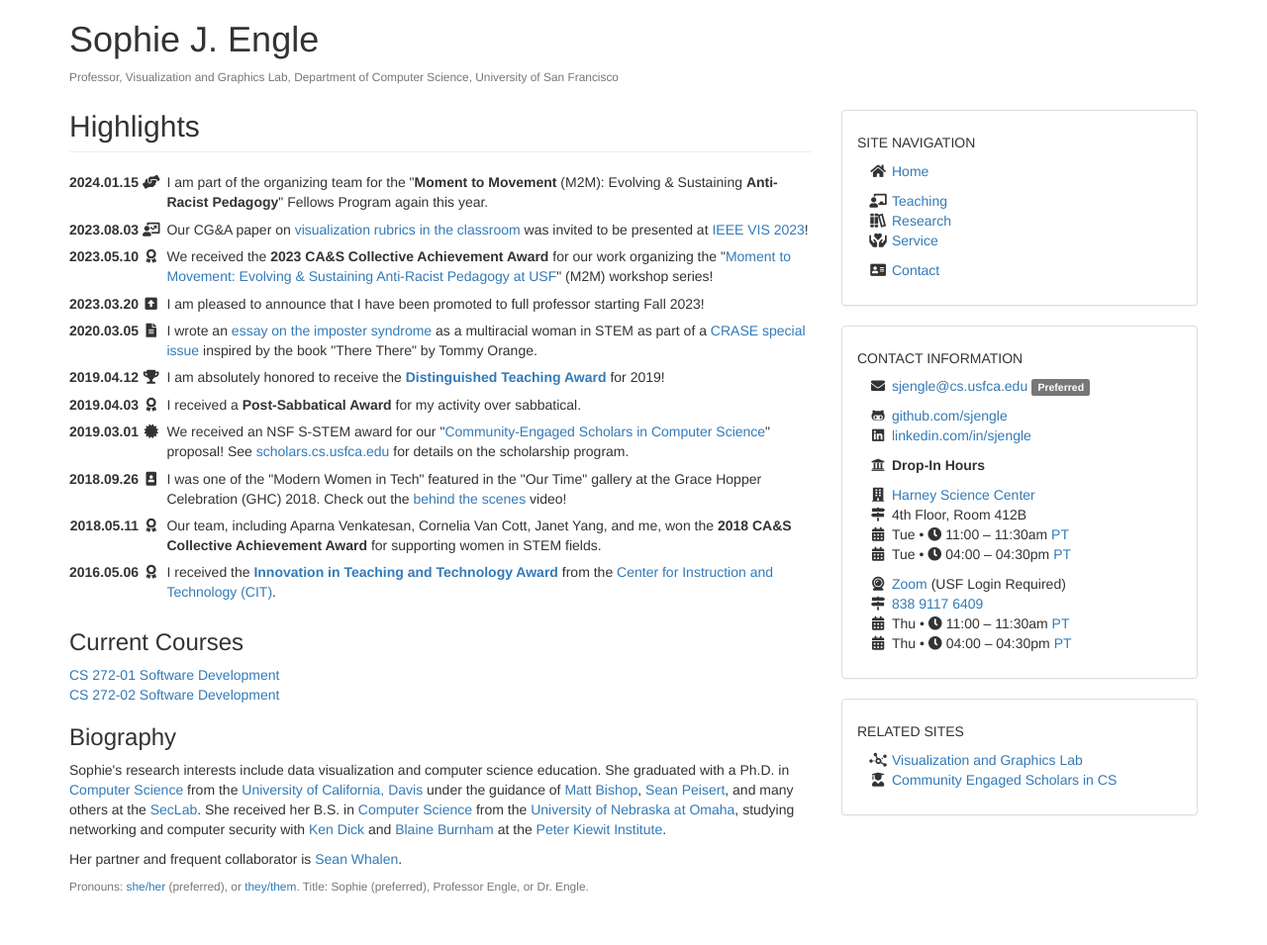
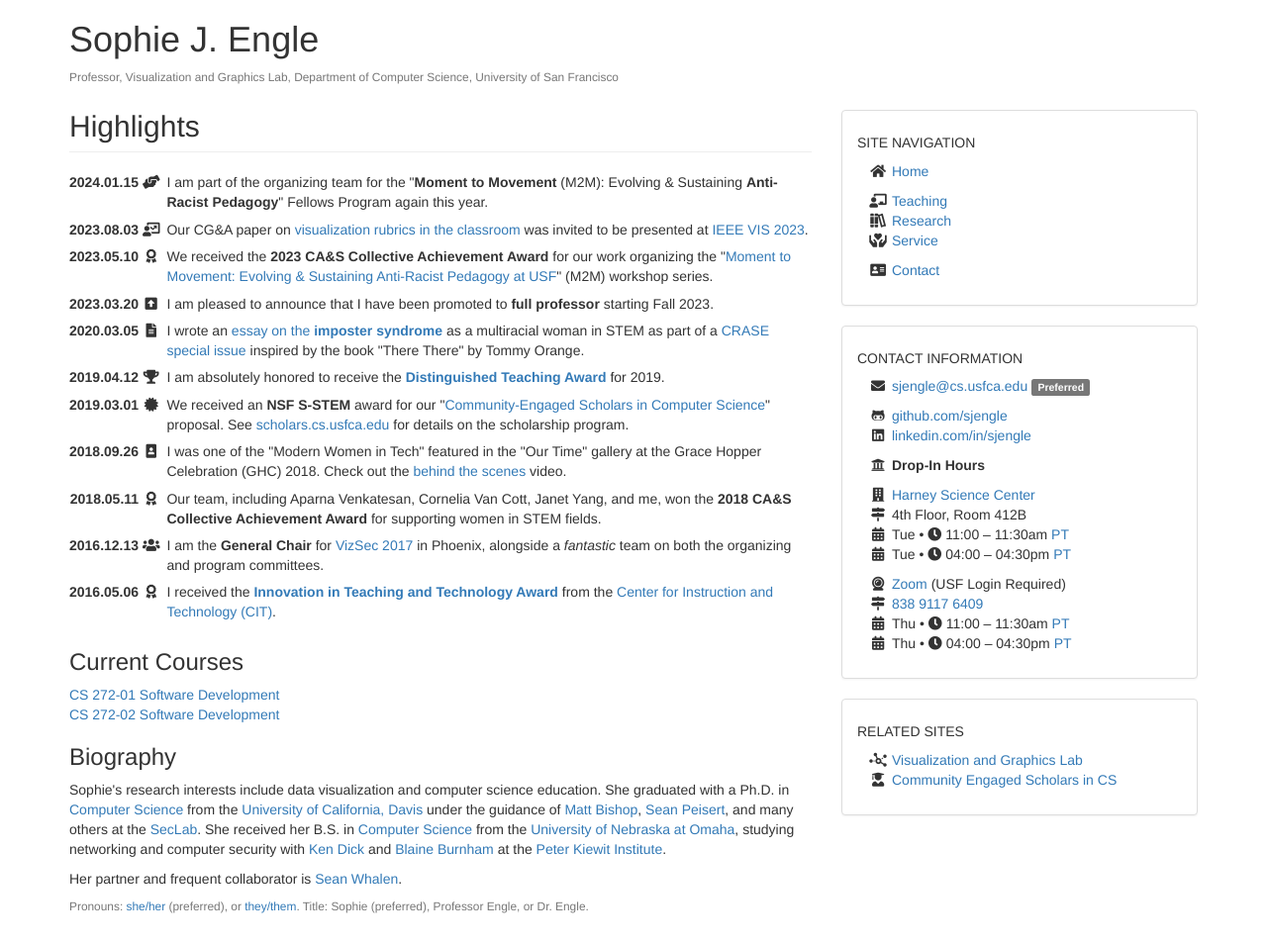
Before and after one commit to sjengle/sjengle.github.io, a Jekyll site: the page built from index.html, in a window 1280 px wide. Shown: the whole page at 99% size. Built offline with Jekyll 4.4.1, drawn with Linux system fonts in a browser that asks for light colours.

Commit message:
Tweaking old blurbs

```diff
--- a/index.html
+++ b/index.html
@@ -13,42 +13,42 @@ title: Highlights
 
     <tr>
       <th>2023.08.03 <i class="fas fa-fw fa-user-chart"></i></th>
-      <td>Our CG&amp;A paper on <a href="https://doi.org/10.1109/MCG.2022.3149683">visualization rubrics in the classroom</a> was invited to be presented at <a href="https://ieeevis.org/year/2023/welcome">IEEE VIS 2023</a>!</td>
+      <td>Our CG&amp;A paper on <a href="https://doi.org/10.1109/MCG.2022.3149683">visualization rubrics in the classroom</a> was invited to be presented at <a href="https://ieeevis.org/year/2023/welcome">IEEE VIS 2023</a>.</td>
     </tr>
 
     <tr>
       <th>2023.05.10 <i class="fas fa-fw fa-award"></i></th>
-      <td>We received the <strong>2023 CA&amp;S Collective Achievement Award</strong> for our work organizing the "<a href="https://usfca.hosted.panopto.com/Panopto/Pages/Viewer.aspx?id=622272d5-af86-4604-9f8f-afbe015841f4">Moment to Movement: Evolving & Sustaining Anti-Racist Pedagogy at USF</a>" (M2M) workshop series!</td>
+      <td>We received the <strong>2023 CA&amp;S Collective Achievement Award</strong> for our work organizing the "<a href="https://usfca.hosted.panopto.com/Panopto/Pages/Viewer.aspx?id=622272d5-af86-4604-9f8f-afbe015841f4">Moment to Movement: Evolving & Sustaining Anti-Racist Pedagogy at USF</a>" (M2M) workshop series.</td>
     </tr>
 
     <tr>
       <th>2023.03.20 <i class="fas fa-fw fa-arrow-alt-square-up"></i></th>
-      <td>I am pleased to announce that I have been promoted to full professor starting Fall 2023!</td>
+      <td>I am pleased to announce that I have been promoted to <strong>full professor</strong> starting Fall 2023.</td>
     </tr>
 
     <tr>
       <th>2020.03.05 <i class="fas fa-fw fa-file-alt"></i></th>
-      <td>I wrote an <a href="https://repository.usfca.edu/jips/vol2/iss1/7/">essay on the imposter syndrome</a> as a multiracial woman in STEM as part of a <a href="https://repository.usfca.edu/jips/vol2/iss1/">CRASE special issue</a> inspired by the book "There There" by Tommy Orange.</td>
+      <td>I wrote an <a href="https://repository.usfca.edu/jips/vol2/iss1/7/">essay on the <strong>imposter syndrome</strong></a> as a multiracial woman in STEM as part of a <a href="https://repository.usfca.edu/jips/vol2/iss1/">CRASE special issue</a> inspired by the book "There There" by Tommy Orange.</td>
     </tr>
 
     <tr>
       <th>2019.04.12 <i class="fas fa-fw fa-trophy"></i></th>
-      <td>I am absolutely honored to receive the <strong><a href="https://myusf.usfca.edu/provost/faculty-staff-awards/distinguished-teaching-award">Distinguished Teaching Award</a></strong> for 2019!</td>
+      <td>I am absolutely honored to receive the <strong><a href="https://myusf.usfca.edu/provost/faculty-staff-awards/distinguished-teaching-award">Distinguished Teaching Award</a></strong> for 2019.</td>
     </tr>
 
-    <tr>
+    <!--<tr>
       <th>2019.04.03 <i class="fas fa-fw fa-award"></i></th>
       <td>I received a <strong>Post-Sabbatical Award</strong> for my activity over sabbatical.</td>
-    </tr>
+    </tr>-->
 
     <tr>
       <th>2019.03.01 <i class="fas fa-fw fa-certificate"></i></th>
-      <td>We received an NSF S-STEM award for our "<a href="https://www.nsf.gov/awardsearch/showAward?AWD_ID=1833718&HistoricalAwards=false">Community-Engaged Scholars in Computer Science</a>" proposal! See <a href="https://scholars.cs.usfca.edu/">scholars.cs.usfca.edu</a> for details on the scholarship program.</td>
+      <td>We received an <strong>NSF S-STEM</strong> award for our "<a href="https://www.nsf.gov/awardsearch/showAward?AWD_ID=1833718&HistoricalAwards=false">Community-Engaged Scholars in Computer Science</a>" proposal. See <a href="https://scholars.cs.usfca.edu/">scholars.cs.usfca.edu</a> for details on the scholarship program.</td>
     </tr>
 
     <tr>
       <th>2018.09.26 <i class="fas fa-fw fa-portrait"></i></th>
-      <td>I was one of the "Modern Women in Tech" featured in the "Our Time" gallery at the Grace Hopper Celebration (GHC) 2018. Check out the <a href="https://vimeo.com/289762602/30c246c503">behind the scenes</a> video!</td>
+      <td>I was one of the "Modern Women in Tech" featured in the "Our Time" gallery at the Grace Hopper Celebration (GHC) 2018. Check out the <a href="https://vimeo.com/289762602/30c246c503">behind the scenes</a> video.</td>
     </tr>
 
     <tr>
@@ -71,10 +71,10 @@ title: Highlights
       <td>Our open-access paper <q><a href="https://bmcbioinformatics.biomedcentral.com/articles/10.1186/s12859-016-1442-6">Unboxing Cluster Heatmaps</a></q> is now published in BMC Bioinformatics, Volume 18 (Supplement 2):63 — Proceedings of the Symposium on Biological Data Visualization at VIS 2016.</td>
     </tr>-->
 
-    <!--<tr>
+    <tr>
       <th>2016.12.13 <i class="fas fa-fw fa-users"></i></th>
-      <td>I will be General Chair for <a href="http://vizsec.org/vizsec2017/">VizSec 2017</a> in Phoenix, alongside a <em>fantastic</em> team on both the organizing and program committees.</td>
-    </tr>-->
+      <td>I am the <strong>General Chair</strong> for <a href="http://vizsec.org/vizsec2017/">VizSec 2017</a> in Phoenix, alongside a <em>fantastic</em> team on both the organizing and program committees.</td>
+    </tr>
 
     <tr>
       <th>2016.05.06 <i class="fas fa-fw fa-award"></i></th>
```
